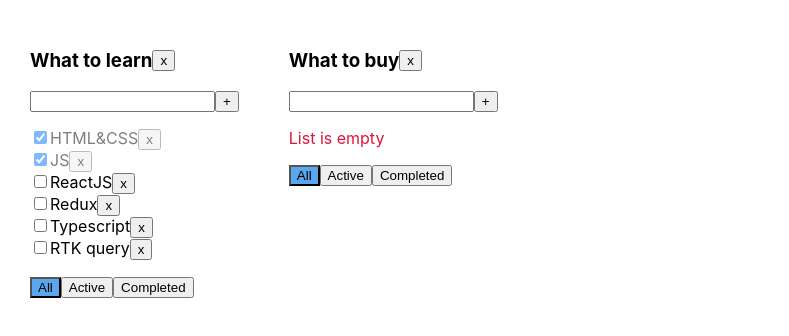
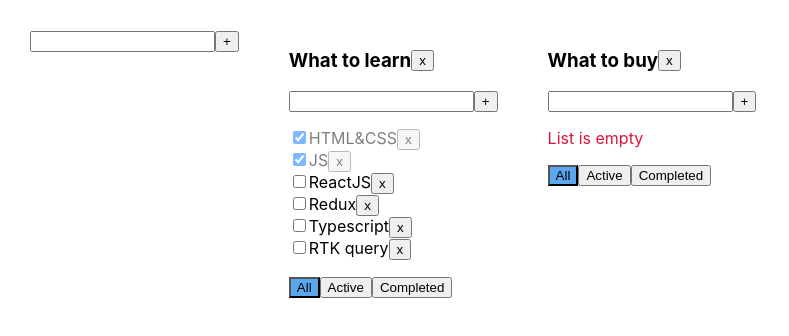
Before and after one commit to hrsk/classes-on-todolist, a React (Vite) app: page / in a window 1280 px wide. Shown: the top 336 px of the page, without its empty margins (0-789 px from the left). Built offline with nearby package versions, Linux system fonts and the light colour scheme.

Commit message:
feat: added a new todolist

```diff
--- a/src/App.tsx
+++ b/src/App.tsx
@@ -1,7 +1,8 @@
 import './App.css'
 import {TodolistItem} from "./TodolistItem.tsx";
-import {useState} from "react";
+import {useState, KeyboardEvent, ChangeEvent} from "react";
 import {v1} from "uuid";
+import {Button} from "./Button.tsx";
 
 export type Task = {
     id: string
@@ -23,6 +24,8 @@ export const App = () => {
 
     const todolistId1 = v1()
     const todolistId2 = v1()
+
+    const [value, setValue] = useState<string | undefined>('')
 
     const [todolists, setTodolists] = useState<Todolist[]>([
         {id: todolistId1, title: 'What to learn', filter: 'All'},
@@ -77,8 +80,37 @@ export const App = () => {
         console.log('tasks:', tasks)
     }
 
+    const createTodolist = (value: string) => {
+        const todolistId = v1()
+        setTodolists([...todolists, {id: todolistId, title: value, filter: 'All'}])
+        setTasks({...tasks, [todolistId]: []})
+    }
+
+    const createTodolistHandler = () => {
+        if (value) {
+            createTodolist(value)
+        }
+        setValue('')
+    }
+
+    const onKeyPressHandler = (e: KeyboardEvent) => {
+        const {key} = e
+        if (key === 'Enter' && e.metaKey) {
+            createTodolistHandler()
+        }
+    }
+
+    const onChangeHandler = (e: ChangeEvent<HTMLInputElement>) => {
+        setValue(e.currentTarget.value)
+    }
+
     return (
         <div className="app">
+            <div>
+                <input type="text" value={value} onChange={onChangeHandler}
+                       onKeyDown={onKeyPressHandler}/>
+                <Button onClick={createTodolistHandler}>+</Button>
+            </div>
             {
                 todolists.map(todolist => {
                     return (
```
